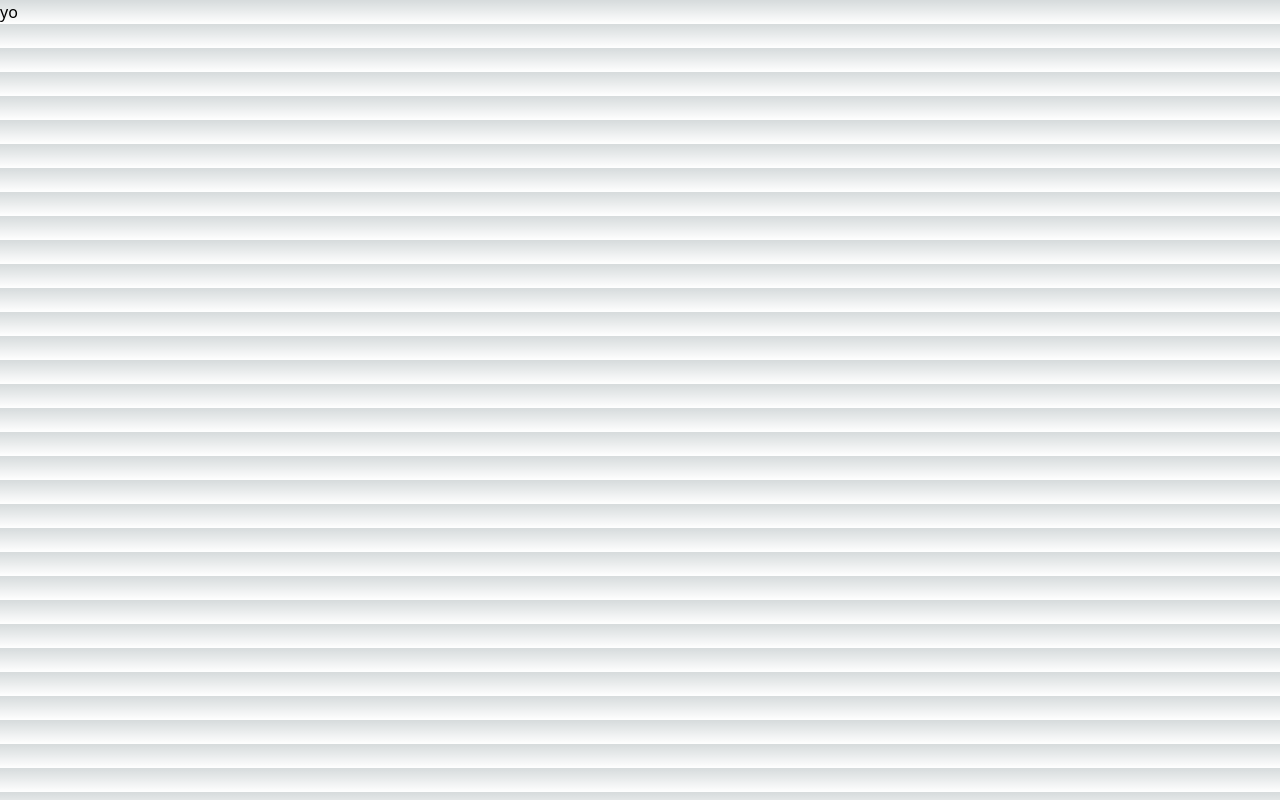
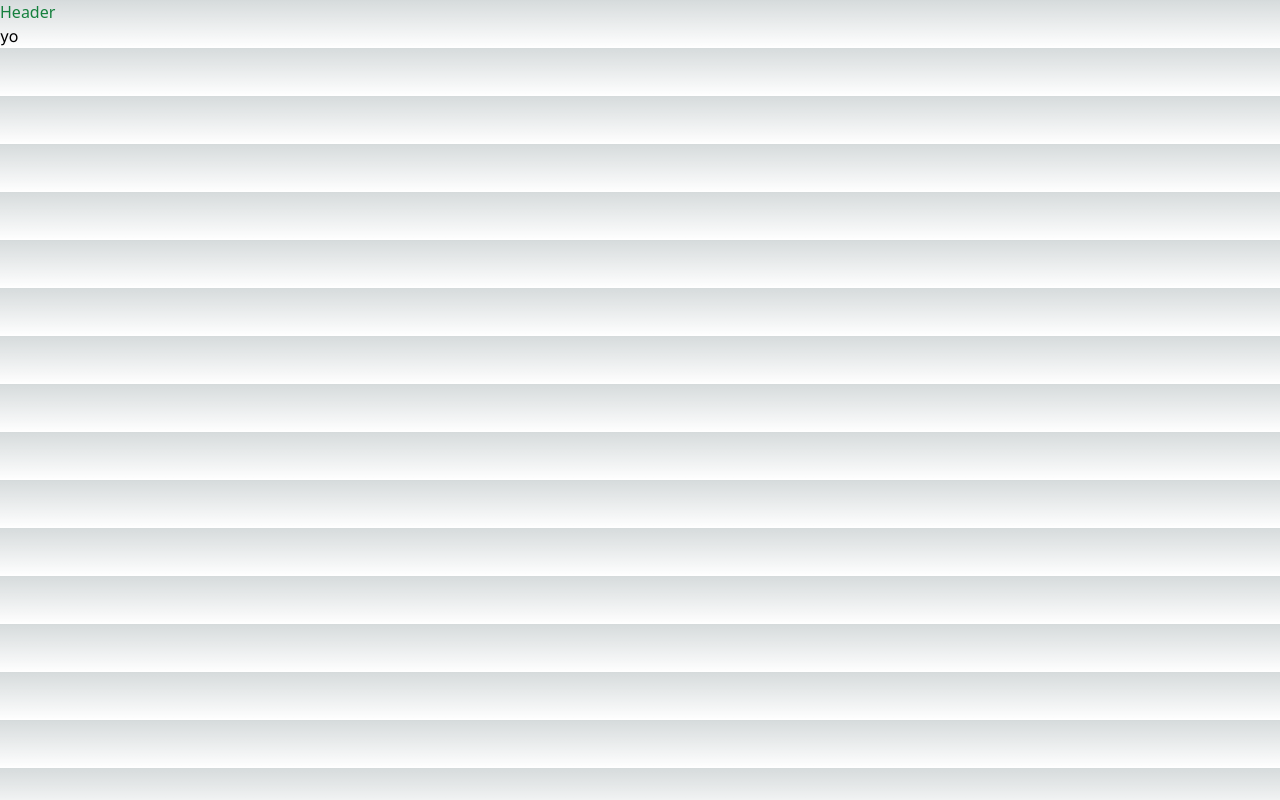
Before and after one commit to MichaelColeman/WordEight, a Next.js app: page / in a window 1280 px wide. Built offline with nearby package versions, Linux system fonts and the light colour scheme.

Commit message:
add some color variables

```diff
--- a/src/pages/index.tsx
+++ b/src/pages/index.tsx
@@ -6,8 +6,10 @@ const inter = Inter({ subsets: ['latin'] })
 export default function Home() {
   return (
     <>
-      <header></header>
-      <main>yo</main>
+      <header>
+        <h2 className="text-color-correct">Header</h2>
+      </header>
+      <main className={`${inter.className}`}>yo</main>
     </>
   )
 }
--- a/src/styles/globals.css
+++ b/src/styles/globals.css
@@ -2,7 +2,9 @@
 @tailwind components;
 @tailwind utilities;
 
-:root {
+:root,
+.root,
+#doc-root {
   --foreground-rgb: 0, 0, 0;
   --background-start-rgb: 214, 219, 220;
   --background-end-rgb: 255, 255, 255;
@@ -18,10 +20,5 @@
 
 body {
   color: rgb(var(--foreground-rgb));
-  background: linear-gradient(
-      to bottom,
-      transparent,
-      rgb(var(--background-end-rgb))
-    )
-    rgb(var(--background-start-rgb));
+  background: linear-gradient(to bottom, transparent, rgb(var(--background-end-rgb))) rgb(var(--background-start-rgb));
 }
--- a/tailwind.config.js
+++ b/tailwind.config.js
@@ -1,4 +1,7 @@
 /** @type {import('tailwindcss').Config} */
+
+const colors = require('tailwindcss/colors')
+
 module.exports = {
   content: [
     './src/pages/**/*.{js,ts,jsx,tsx,mdx}',
@@ -9,9 +12,14 @@ module.exports = {
     extend: {
       backgroundImage: {
         'gradient-radial': 'radial-gradient(var(--tw-gradient-stops))',
-        'gradient-conic':
-          'conic-gradient(from 180deg at 50% 50%, var(--tw-gradient-stops))',
+        'gradient-conic': 'conic-gradient(from 180deg at 50% 50%, var(--tw-gradient-stops))',
       },
+    },
+    colors: {
+      'color-present:': colors.yellow[600],
+      'color-correct': colors.green[700],
+      'color-absent': colors.gray[700],
+      'color-tile-text': colors.gray[50],
     },
   },
   plugins: [],
```
